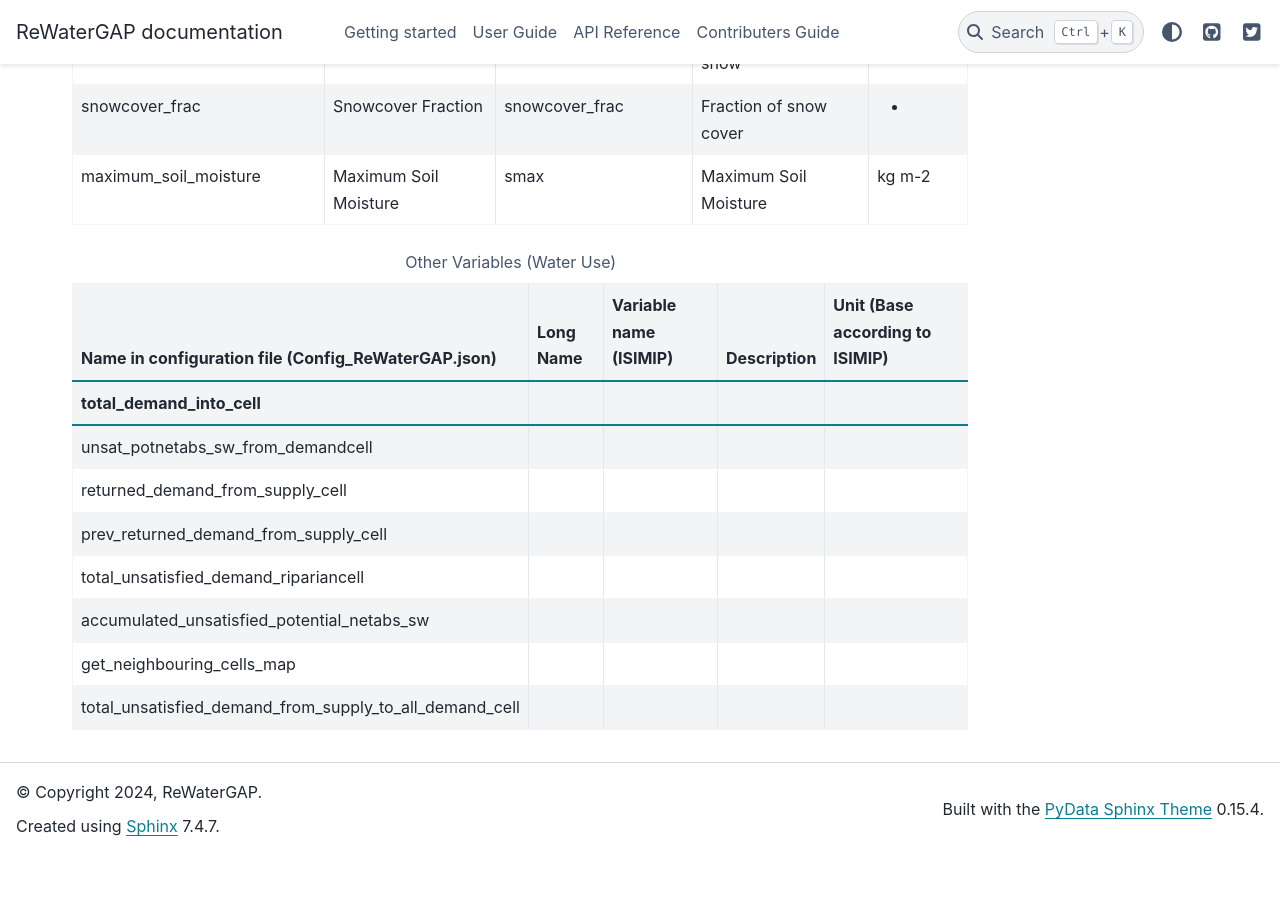
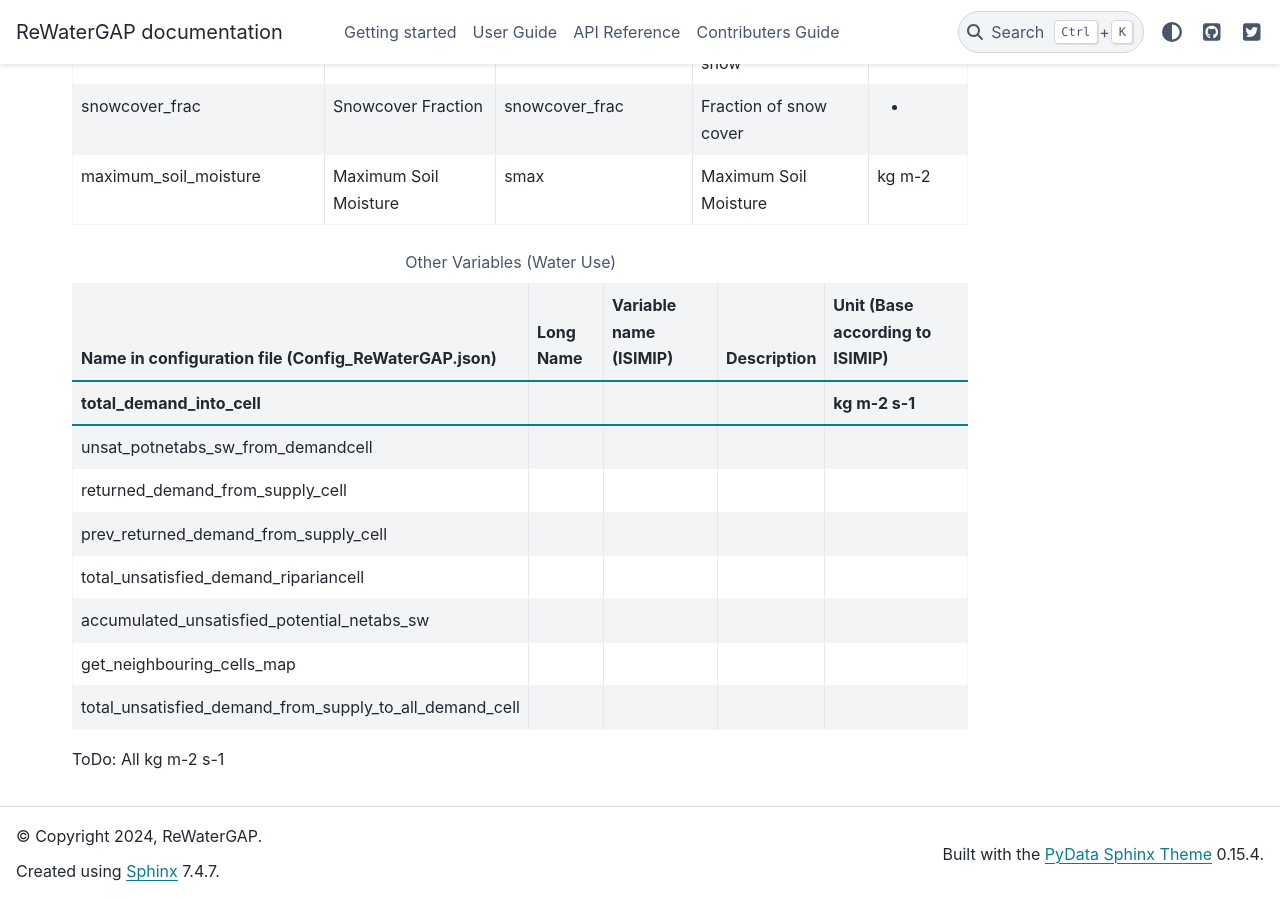
Before and after one commit to HydrologyFrankfurt/ReWaterGAP, a Sphinx documentation site: the page built from docs/Glossary/Index.rst, in a window 1280 px wide and 900 px high, scrolled down 4974 px. Built offline with Sphinx 7.4.7 and the PyData theme 0.15.4, drawn with Linux system fonts in a browser that asks for light colours; pages that are not in the unit, such as notebooks, are missing from menus; before the commit the page ends 5829 px from its top, so only the background shows below that.

Commit message:
Update Index.rst

```diff
--- a/docs/Glossary/Index.rst
+++ b/docs/Glossary/Index.rst
@@ -56,7 +56,7 @@ Glossary
    :header: "Name in configuration file (Config_ReWaterGAP.json)", "Long Name", "Variable name (ISIMIP)", "Description", "Unit (Base according to ISIMIP)"
    :header-rows: 1
 
-   "total_demand_into_cell","","","",""
+   "total_demand_into_cell","","","","kg m-2 s-1"
    "unsat_potnetabs_sw_from_demandcell","","","",""
    "returned_demand_from_supply_cell","","","",""
    "prev_returned_demand_from_supply_cell","","","",""
@@ -64,3 +64,5 @@ Glossary
    "accumulated_unsatisfied_potential_netabs_sw","","","",""
    "get_neighbouring_cells_map","","","",""
    "total_unsatisfied_demand_from_supply_to_all_demand_cell","","","",""
+
+ToDo: All kg m-2 s-1
```
